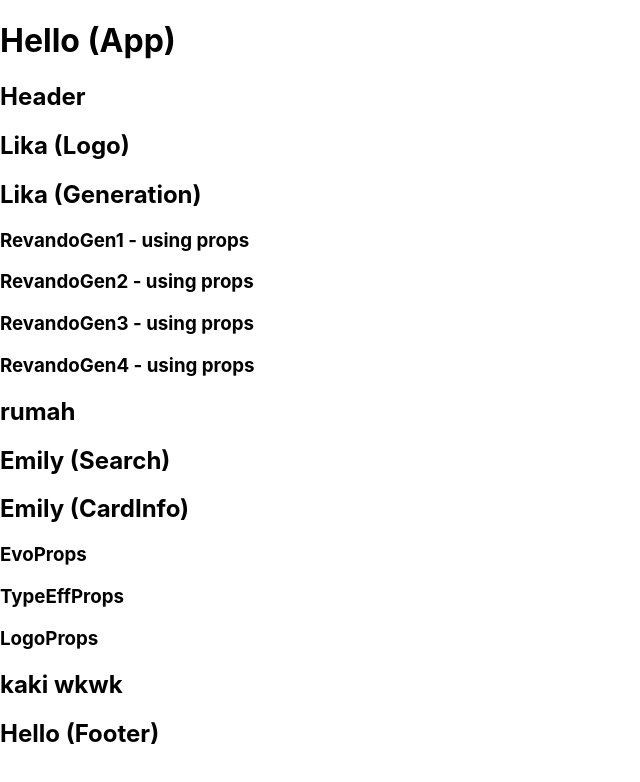
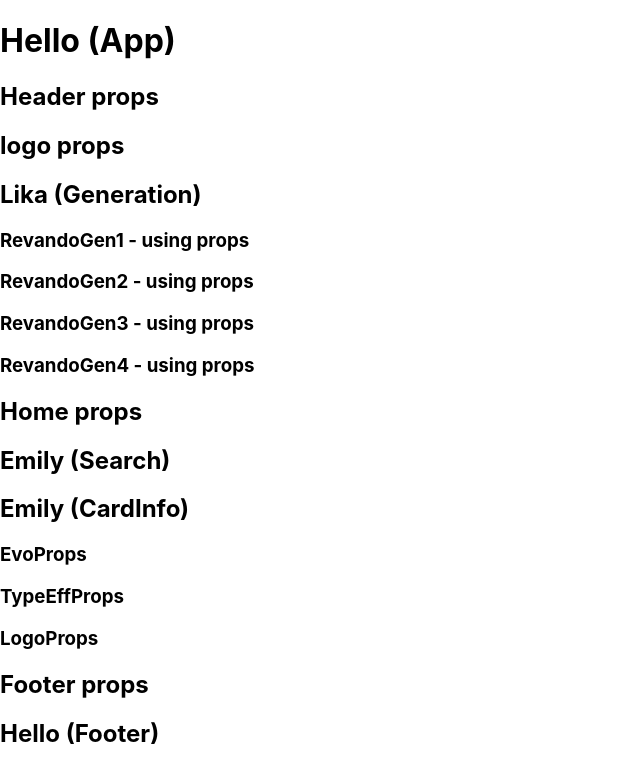
Before and after one commit to Aruperes/Fufufafa, a React (Create React App) app: page / in a window 1280 px wide. Shown: the top 782 px of the page, without its empty margins (0-640 px from the left). Built offline with nearby package versions, Linux system fonts and the light colour scheme.

Commit message:
adding props

```diff
--- a/src/App.js
+++ b/src/App.js
@@ -7,9 +7,9 @@ const App = () => {
   return (
     <div>
       <h1>{JeremyApp}</h1>
-      <Header text="Header" />
-      <Home text="rumah"/>
-      <Footer text="kaki wkwk"/>
+      <Header text="Header props" />
+      <Home text="Home props" />
+      <Footer text="Footer props" />
     </div>
   );
 };
--- a/src/components/Header/Logo/index.js
+++ b/src/components/Header/Logo/index.js
@@ -1,10 +1,9 @@
-const Logo = () => {
-    const LikaLogo = "Lika (Logo)"
-    return (
-      <div>
-        <h2>{LikaLogo}</h2>
-      </div>
-    );
-  };
+const Logo = ({ text }) => {
+  return (
+    <div>
+      <h2>{text}</h2>
+    </div>
+  );
+};
 
 export default Logo;
--- a/src/components/Header/index.js
+++ b/src/components/Header/index.js
@@ -1,12 +1,11 @@
 import Logo from "./Logo";
 import Generation from "./Generation";
 const Header = ({ text }) => {
-  const JeremyHeader = "Hello (Header)";
   return (
     <div>
       <h2>{text}</h2>
-      <Logo />
-      <Generation />
+      <Logo text="logo props" />
+      <Generation text="generation props" />
     </div>
   );
 };
```
